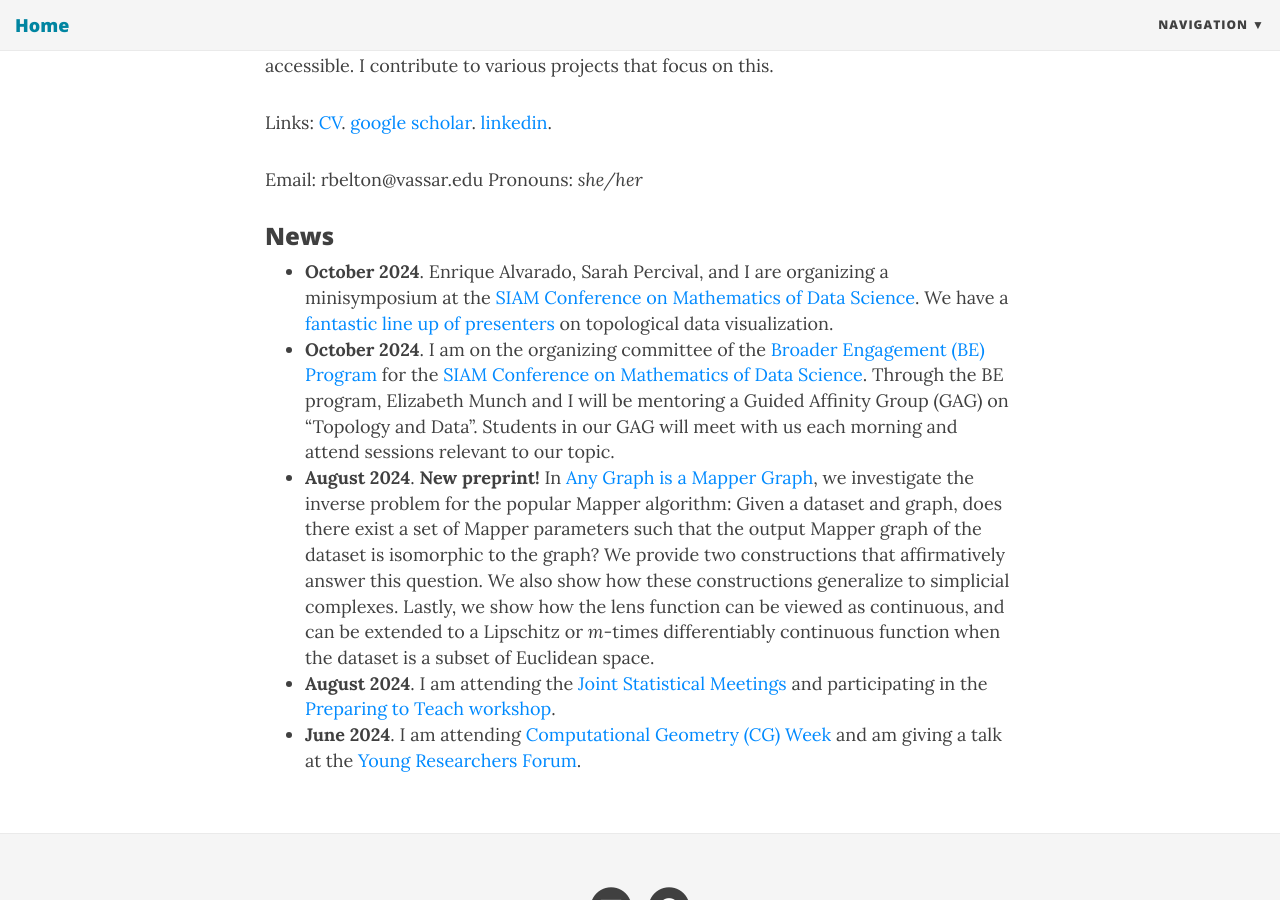
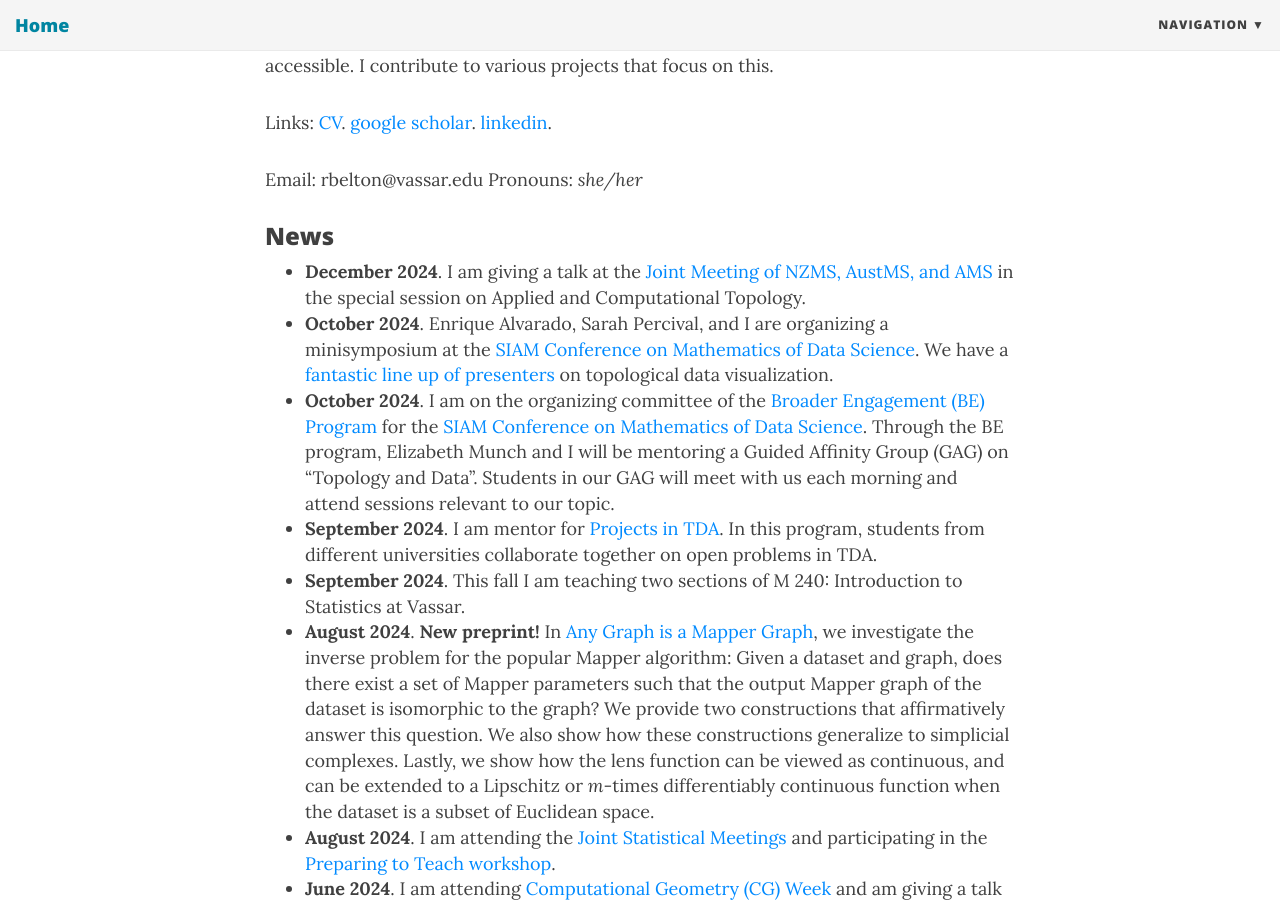
Before and after one commit to robinbelton/robinbelton.github.io, a Jekyll site: the page built from index.html, in a window 1280 px wide and 900 px high, scrolled down 560 px. Built offline with Jekyll 4.4.1, drawn with Linux system fonts in a browser that asks for light colours; nearby versions of some CDN libraries; the list of posts is cut into pages by our own code.

Commit message:
Update homepage

```diff
--- a/index.html
+++ b/index.html
@@ -18,8 +18,11 @@ Hello! I am an Assistant Professor in the Department of Mathematics and Statisti
 
 <h3>News</h3>
 <ul>
+    <li><b>December 2024</b>. I am giving a talk at the <a href= "https://ms-meet-2024.blogs.auckland.ac.nz">Joint Meeting of NZMS, AustMS, and AMS</a> in the special session on Applied and Computational Topology. </li>
     <li><b>October 2024</b>. Enrique Alvarado, Sarah Percival, and I are organizing a minisymposium at the <a href= "https://www.siam.org/conferences/cm/conference/mds24">SIAM Conference on Mathematics of Data Science</a>. We have a <a href = "https://meetings.siam.org/sess/dsp_programsess.cfm?SESSIONCODE=80609">fantastic line up of presenters</a> on topological data visualization. </li>
     <li><b>October 2024</b>. I am on the organizing committee of the <a href = "https://shinstitute.org/the-broader-engagement-be-program/"> Broader Engagement (BE) Program</a> for the <a href= "https://www.siam.org/conferences/cm/conference/mds24">SIAM Conference on Mathematics of Data Science</a>. Through the BE program, Elizabeth Munch and I will be mentoring a Guided Affinity Group (GAG) on “Topology and Data”. Students in our GAG will meet with us each morning and attend sessions relevant to our topic.
+    <li><b>September 2024</b>. I am mentor for <a href="https://ti.inf.ethz.ch/ew/courses/TDASem24/index.html">Projects in TDA</a>. In this program, students from different universities collaborate together on open problems in TDA.</li>
+    <li><b>September 2024</b>. This fall I am teaching two sections of M 240: Introduction to Statistics at Vassar.</li>
     <li><b>August 2024</b>. <b>New preprint!</b> In <a href="https://arxiv.org/pdf/2408.11180v1">Any Graph is a Mapper Graph</a>, we investigate the inverse problem for the popular Mapper algorithm: Given a dataset and graph, does there exist a set of Mapper parameters such that the output Mapper graph of the dataset is isomorphic to the graph? We provide two constructions that affirmatively answer this question. We also show how these constructions generalize to simplicial complexes. Lastly, we show how the lens function can be viewed as continuous, and can be extended to a Lipschitz or <em>m</em>-times differentiably continuous function when the dataset is a subset of Euclidean space.</li>
     <li><b>August 2024</b>. I am attending the <a href="https://ww2.amstat.org/meetings/jsm/2024/">Joint Statistical Meetings</a> and participating in the <a href="https://preparingtoteach.org/">Preparing to Teach workshop</a>.</li>
     <li><b>June 2024</b>. I am attending <a href = "https://socg24.athenarc.gr/socg.html">Computational Geometry (CG) Week</a> and am giving a talk at the <a href = "https://socg24.athenarc.gr/yrf.html">Young Researchers Forum</a>.
```
